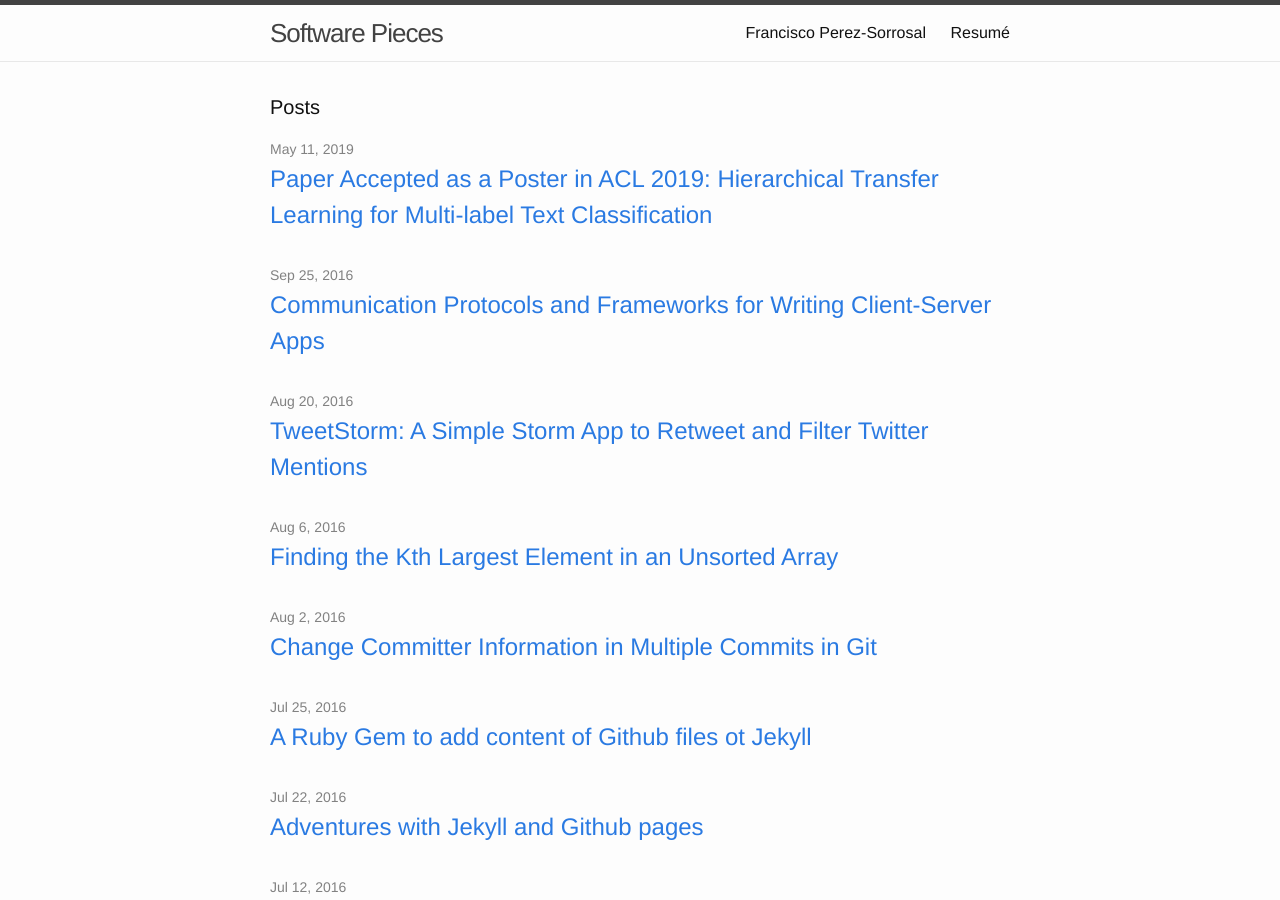
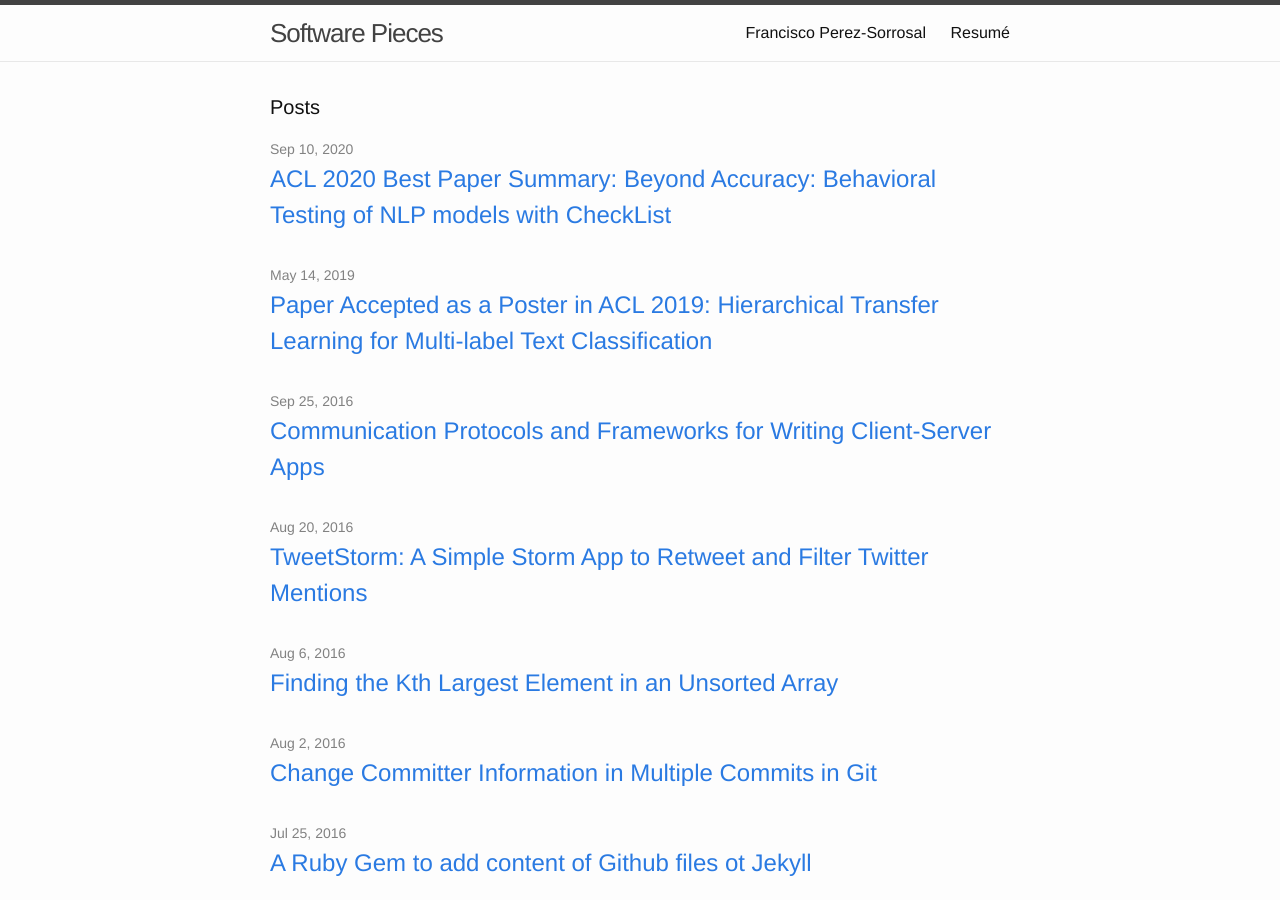
Before and after one commit to francisco-perez-sorrosal/francisco-perez-sorrosal.github.io, a Jekyll site: the page built from index.html, in a window 1280 px wide and 900 px high. Built offline with Jekyll 4.4.1, drawn with Linux system fonts in a browser that asks for light colours; some of the changed lines change nothing that is shown.

Commit message:
Add acl 2020 best paper summary
Also fix date in acl 2019 post

```diff
--- a/_posts/2019-05-11-acl-poster.md
+++ b/_posts/2019-05-14-acl-poster.md
@@ -1,7 +1,7 @@
 ---
 layout: post
 title:  "Paper Accepted as a Poster in ACL 2019: Hierarchical Transfer Learning for Multi-label Text Classification"
-date:   2019-05-11 11:35:00 -0700
+date:   2019-05-14 11:35:00 -0700
 categories: nlp deep learning pytorch hierarchical transfer learning
 ---
 
--- /dev/null
+++ b/_posts/2020-09-10-acl-2020-best-paper-summary.md
@@ -0,0 +1,37 @@
+---
+layout: post
+title:  "ACL 2020 Best Paper Summary: Beyond Accuracy: Behavioral Testing of NLP models with CheckList"
+date:   2020-09-10 16:45:00 -0700
+categories: nlp deep learning metrics acl best paper
+---
+
+I've done a summary of the paper "Beyond Accuracy: Behavioral Testing of NLP models with CheckList" by
+_Marco Tulio Ribeiro, Tongshuang Wu, Carlos Guestrin and Sameer Singh_. This paper won the Best-Papwer award in
+the 2020 ACL conference.
+
+# Summary
+
+💡 **Goal of the paper**: Present **Checklist**, a _methodology and a tool_ for testing NLP models.
+
+Authors claim that...
+
+* ... only ensuring that models fulfill *benchmark accuracy* **is not enough to evaluate model quality in NLP**
+
+* ... by using similar techniques to those applied in SWE testing it is possible to reveal the "bad" quality of
+ models that have passed the existing benchmarks in 3 different tasks
+
+* ... their methodology and tools are easy to follow/use
+
+* ... utility is guaranteed
+
+  - they are able to find errors in battletested public comercial models
+  - they show how users (both expert and newcomers) can benefit from the framework almost immediately
+
+* ... open-source is the way to go, so...
+
+  - [Tool and all stuff described in the paper is is open sourced](https://github.com/marcotcr/checklist)
+  - They plan the community to start growing by sharing their experiences through new test suites and capabilities
+
+[Find my summary of the paper here](https://github.com/francisco-perez-sorrosal/deep-learning-papers/tree/master/Beyond
+%20Accuracy)
+in the form of a Jupyter notebook or just [click here to start binder](https://mybinder.org/v2/gh/francisco-perez-sorrosal/deep-learning-papers/master?filepath=Beyond%20Accuracy%2F2005.04118.ipynb) to access the presentation
```
